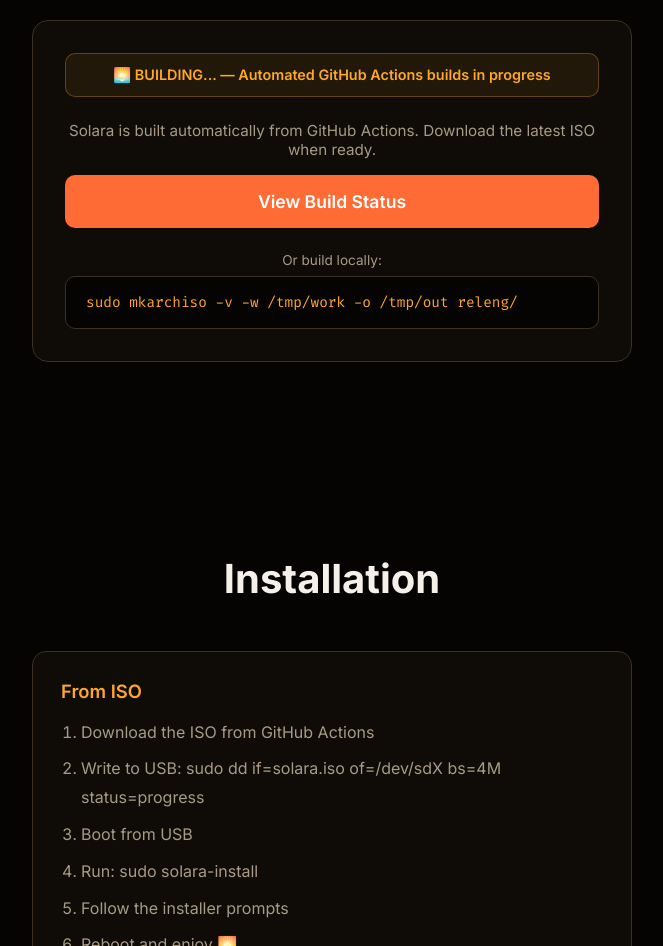
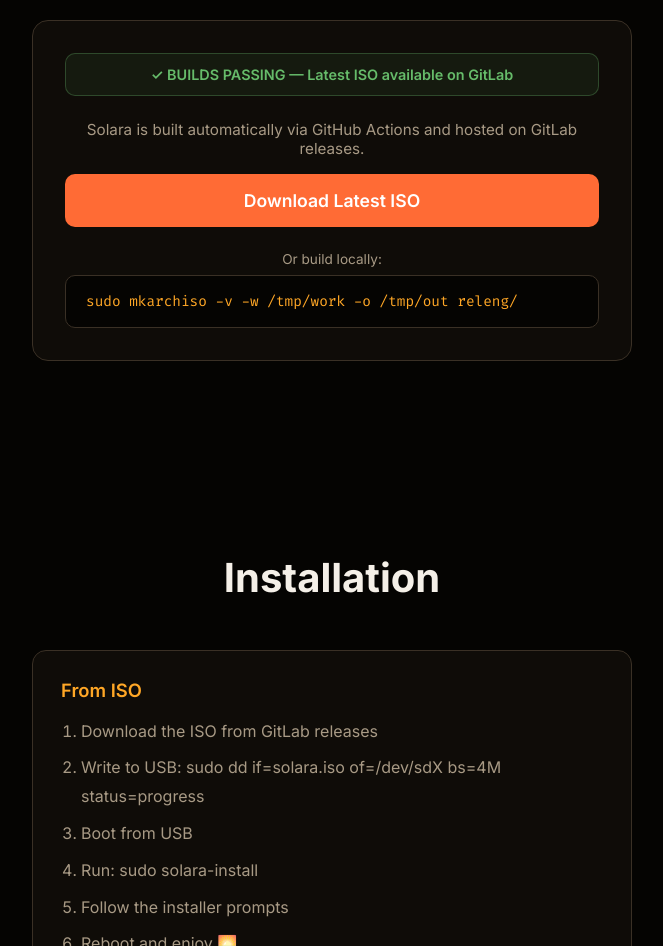
Before and after one commit to celestia-foundation/solara, a React (Vite) app in the folder docs-src/: page / in a window 1280 px wide. Shown: the part 2300-3246 px from the top of the page, without its empty margins (308-971 px from the left). Built offline with nearby package versions, Linux system fonts and the light colour scheme.

Commit message:
Update website: add GitLab download link, fix license to SLL

```diff
--- a/docs-src/src/App.jsx
+++ b/docs-src/src/App.jsx
@@ -311,24 +311,24 @@
           textAlign: 'center'
         }}>
           <div style={{
-            background: 'rgba(255, 167, 38, 0.08)',
-            border: '1px solid rgba(255, 167, 38, 0.3)',
+            background: 'rgba(102, 187, 106, 0.08)',
+            border: '1px solid rgba(102, 187, 106, 0.3)',
             borderRadius: 10,
             padding: '12px 20px',
             marginBottom: '1.5rem',
-            color: colors.yellow,
+            color: colors.green,
             fontSize: '0.9rem',
             fontWeight: 600
           }}>
-            🌅 BUILDING... — Automated GitHub Actions builds in progress
+            ✓ BUILDS PASSING — Latest ISO available on GitLab
           </div>
 
           <p style={{ color: colors.textMuted, marginBottom: '1rem', fontSize: '0.95rem' }}>
-            Solara is built automatically from GitHub Actions. Download the latest ISO when ready.
+            Solara is built automatically via GitHub Actions and hosted on GitLab releases.
           </p>
 
           <motion.a
-            href="https://github.com/ravecorelabs/solara/actions/workflows/build.yml"
+            href="https://gitlab.com/ravecore-labs/solara-iso/-/releases"
             target="_blank"
             whileHover={{ scale: 1.02 }}
             style={{
@@ -344,7 +344,7 @@
               marginBottom: '1.5rem'
             }}
           >
-            View Build Status
+            Download Latest ISO
           </motion.a>
 
           <p style={{ color: colors.textMuted, fontSize: '0.85rem', marginBottom: '0.5rem' }}>
@@ -361,7 +361,7 @@
         <InstallCard
           title="From ISO"
           steps={[
-            "Download the ISO from GitHub Actions",
+            "Download the ISO from GitLab releases",
             "Write to USB: sudo dd if=solara.iso of=/dev/sdX bs=4M status=progress",
             "Boot from USB",
             "Run: sudo solara-install",
@@ -396,7 +396,7 @@
           />
           <FAQCard
             question="Is this free?"
-            answer="Yes! GPL-3.0. Solara is free and open source. Build it, modify it, share it. We just ask that you don't remove the credits."
+            answer="Yes! SLL (Solara Linux License). Do whatever you want, just don't blame us. Keep your wallets."
           />
           <FAQCard
             question="Why the sun theme?"
```
